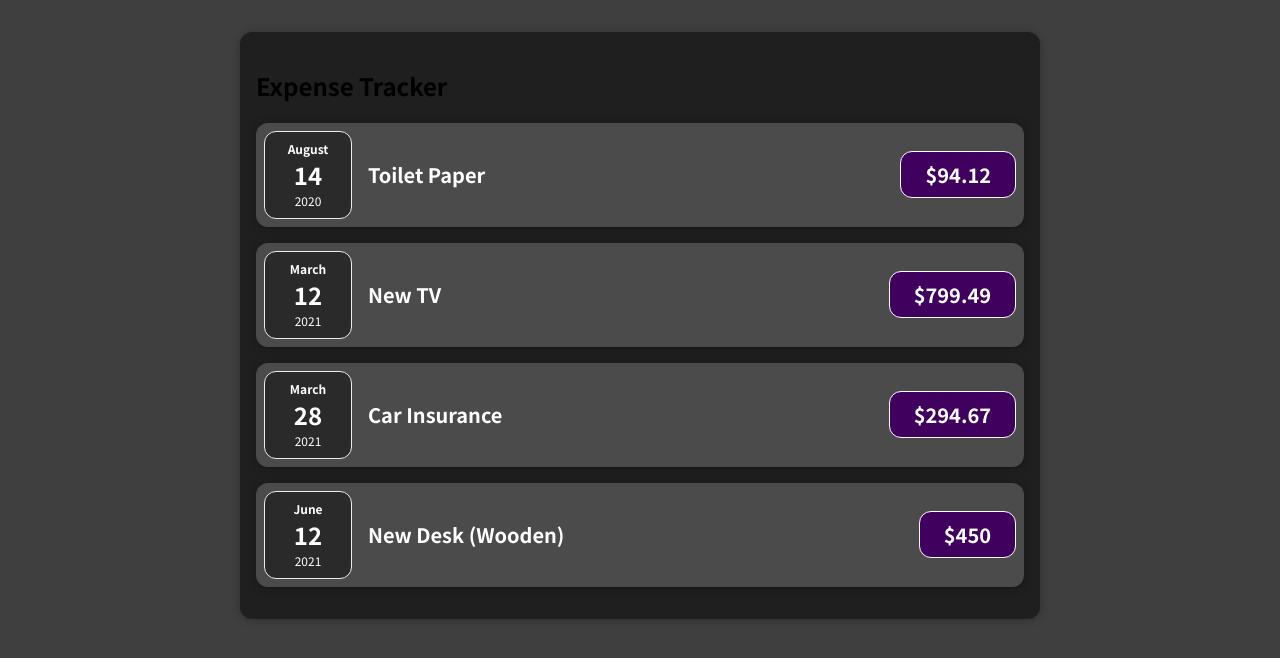
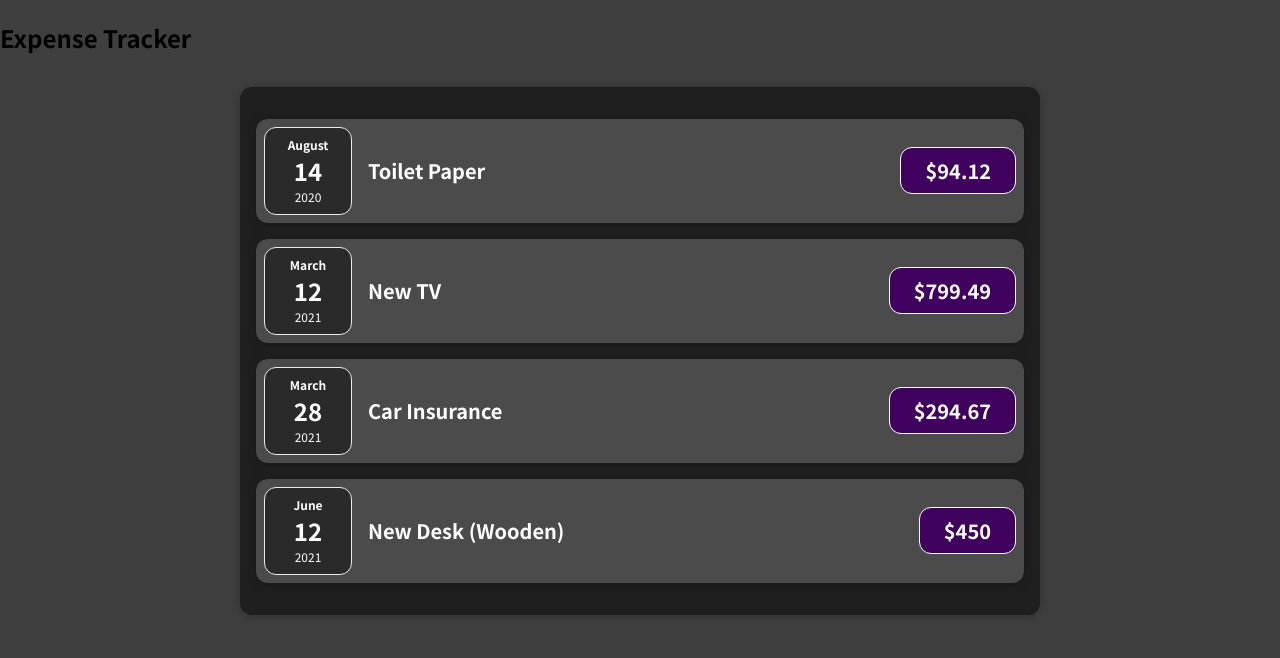
Before and after one commit to knaughton782/miniature-potato, a React (Create React App) app in the folder udemy-react/: page / in a window 1280 px wide. Shown: the top 658 px of the page. Built offline with nearby package versions, Linux system fonts and the light colour scheme.

Commit message:
updated file organization

```diff
--- a/udemy-react/src/App.js
+++ b/udemy-react/src/App.js
@@ -1,4 +1,5 @@
-import Expenses from './components/Expenses';
+import React from 'react';
+import Expenses from './components/Expenses/Expenses';
 
 function App(props) {
 
@@ -27,8 +28,9 @@ function App(props) {
 
   return (
 
-    <Expenses expenses={expenses} />
-
+    <div>
+      <h2>Expense Tracker</h2>
+      <Expenses expenses={expenses} /></div>
   );
 }
 
--- a/udemy-react/src/components/ExpenseDate.js
+++ b/udemy-react/src/components/Expenses/ExpenseDate.js
@@ -1,3 +1,4 @@
+import React from 'react';
 import './ExpenseDate.css';
 
 function ExpenseDate(props) {
--- a/udemy-react/src/components/ExpenseItem.js
+++ b/udemy-react/src/components/Expenses/ExpenseItem.js
@@ -1,4 +1,5 @@
-import Card from './Card';
+import React from 'react';
+import Card from '../UI/Card';
 import ExpenseDate from './ExpenseDate';
 import './ExpenseItem.css';
 
--- a/udemy-react/src/components/Expenses.js
+++ b/udemy-react/src/components/Expenses/Expenses.js
@@ -1,5 +1,6 @@
+import React from 'react';
 import './Expenses.css';
-import Card from './Card';
+import Card from '../UI/Card';
 import ExpenseItem from './ExpenseItem';
 
 
@@ -8,7 +9,7 @@ function Expenses(props) {
     return (
 
         <Card className='expenses'>
-            <h2>Expense Tracker</h2>
+
             <ExpenseItem title={props.expenses[0].title} amount={props.expenses[0].amount} date={props.expenses[0].date} />
             <ExpenseItem title={props.expenses[1].title} amount={props.expenses[1].amount} date={props.expenses[1].date} />
             <ExpenseItem title={props.expenses[2].title} amount={props.expenses[2].amount} date={props.expenses[2].date} />
--- a/udemy-react/src/components/Card.js
+++ b/udemy-react/src/components/UI/Card.js
@@ -1,3 +1,4 @@
+import React from 'react';
 import './Card.css'
 
 function Card(props) {
```
Also changed, not shown: udemy-react/src/components/Expenses/ExpenseDate.css (renamed from udemy-react/src/components/ExpenseDate.css), udemy-react/src/components/Expenses/ExpenseItem.css (renamed from udemy-react/src/components/ExpenseItem.css), udemy-react/src/components/Expenses/Expenses.css (renamed from udemy-react/src/components/Expenses.css), udemy-react/src/components/UI/Card.css (renamed from udemy-react/src/components/Card.css), 1 other file (tests, documents, lock files or other folders).
